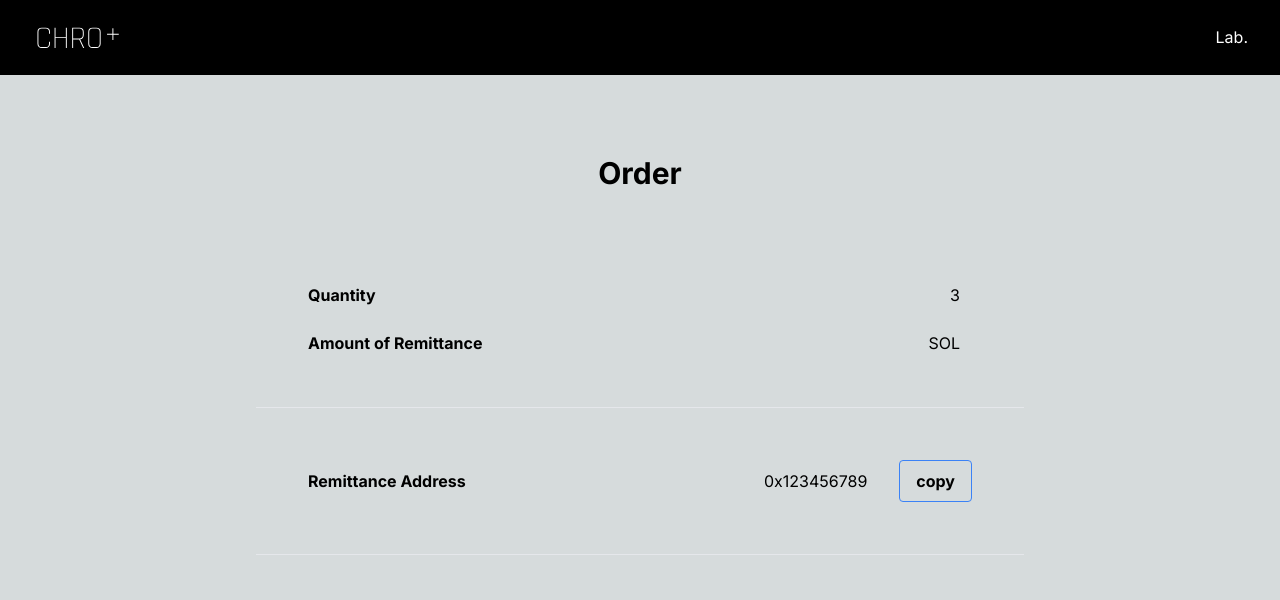
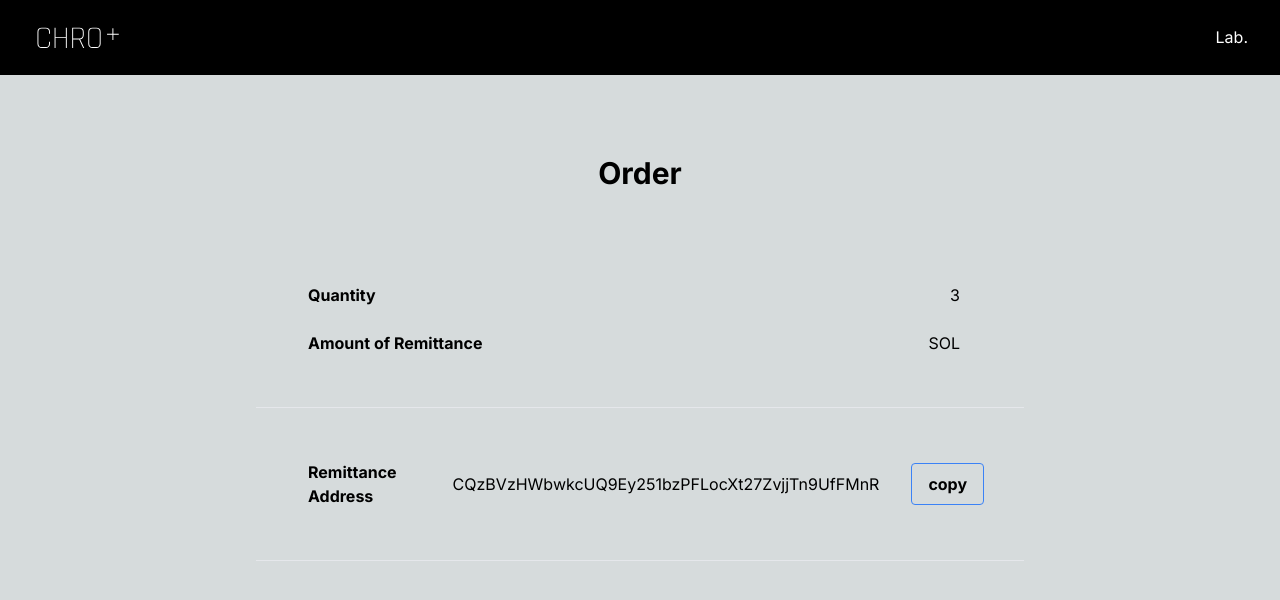
Before and after one commit to haruom/chroplus-solana-web, a Next.js app in the folder app/hosting/: page /lab/order in a window 1280 px wide. Shown: the top 600 px of the page. Built offline with nearby package versions, Linux system fonts and the light colour scheme.

Commit message:
Update address

```diff
--- a/app/hosting/app/lab/order/page.tsx
+++ b/app/hosting/app/lab/order/page.tsx
@@ -11,8 +11,7 @@ const Page = () => {
     const [amount, setAmount] = useState('');
     const [clickedCopy, setClickedCopy] = useState(false);
     const [csvUrl, setCsvUrl] = useState('');
-    const address = "0x123456789";
-
+    const address = "CQzBVzHWbwkcUQ9Ey251bzPFLocXt27ZvjjTn9UfFMnR";
 
     const clickCopyHandler = async () => {
         try {
```
